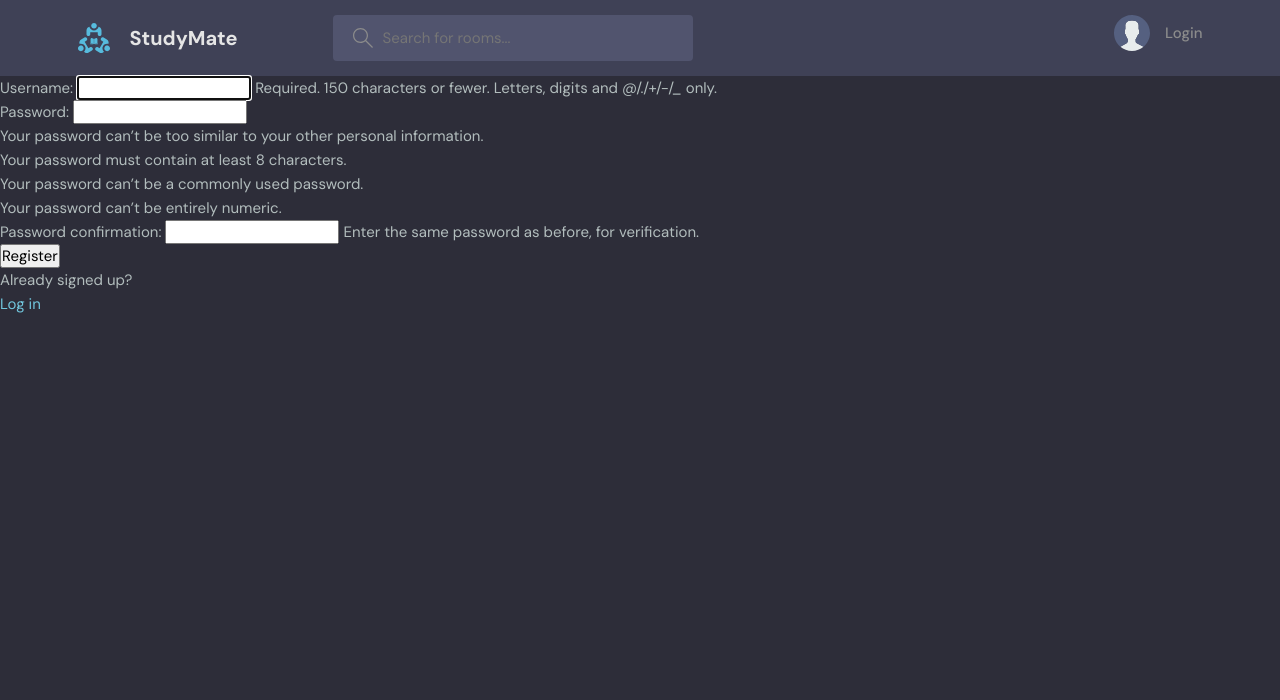
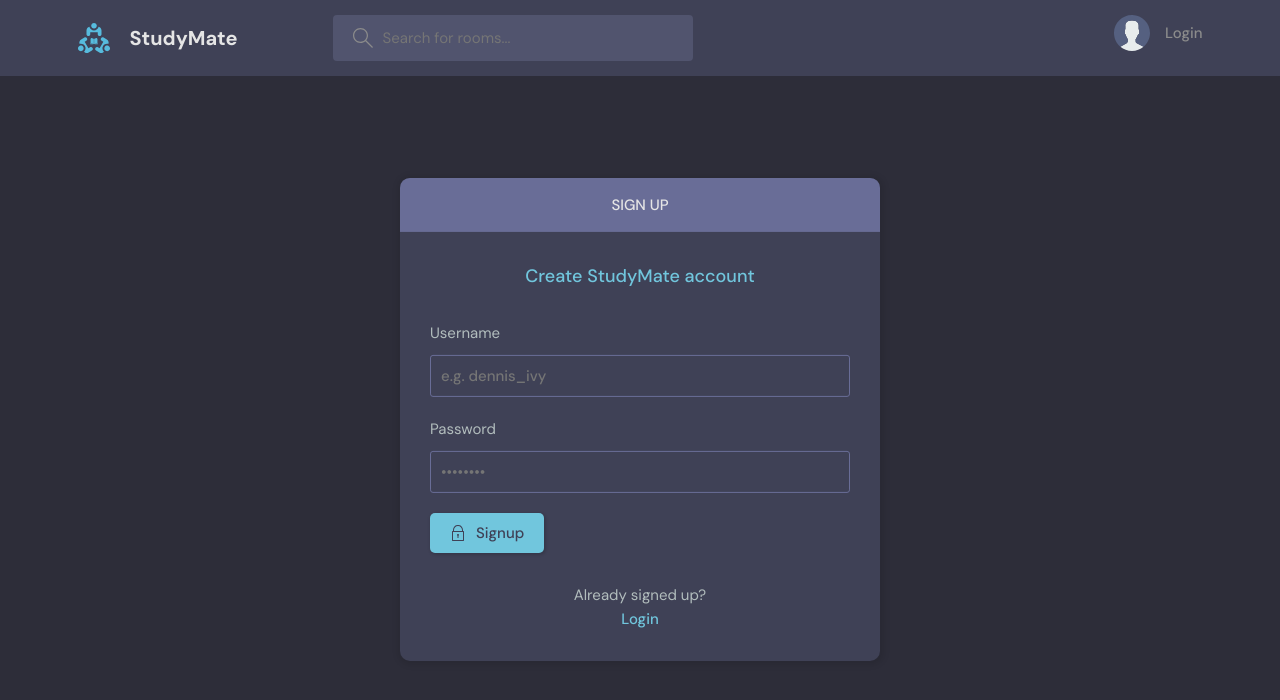
Before and after one commit to DerickMghanga/DJANGO-Developers-Online-Forum-App, a Django app: page /register/ in a window 1280 px wide. Shown: the top 700 px of the page. Run offline with Django 5.2, Linux system fonts and the light colour scheme.

Commit message:
login page done

```diff
--- a/studyMate/base/templates/base/delete.html
+++ b/studyMate/base/templates/base/delete.html
@@ -20,6 +20,7 @@
                     <h3>Back</h3>
                 </div>
             </div>
+
             <div class="layout__body">
                 <form class="form" action="" method="POST">
                     {% csrf_token %}
--- a/studyMate/base/templates/base/login_register.html
+++ b/studyMate/base/templates/base/login_register.html
@@ -1,40 +1,119 @@
 {% extends 'main.html' %}
 
 {% block content %}
+<main class="auth layout">
+<div class="container">
 
   {% if page == 'login' %}
-<div>
-    <form method="POST" action="">
+  <div class="layout__box">
+    <div class="layout__boxHeader">
+      <div class="layout__boxTitle">
+        <h3>Login</h3>
+      </div>
+    </div>
+    <div class="layout__body">
+      <h2 class="auth__tagline">Find your study partner</h2>
+
+      <form class="form" action="" method="POST">
         {% csrf_token %}
+        <div class="form__group form__group">
+          <label for="room_name">Username</label>
+          <input id="username" name="username" type="text" placeholder="e.g. dennis_ivy" />
+        </div>
+        <div class="form__group">
+          <label for="password">Password</label>
+          <input
+            id="password"
+            name="password"
+            type="password"
+            placeholder="&bull;&bull;&bull;&bull;&bull;&bull;&bull;&bull;"
+          />
+        </div>
 
-        <label >Username:</label>
-        <input type="text" name="username" placeholder="Enter Username">
+        <button class="btn btn--main" type="submit">
+          <svg
+            version="1.1"
+            xmlns="http://www.w3.org/2000/svg"
+            width="32"
+            height="32"
+            viewBox="0 0 32 32"
+          >
+            <title>lock</title>
+            <path
+              d="M27 12h-1v-2c0-5.514-4.486-10-10-10s-10 4.486-10 10v2h-1c-0.553 0-1 0.447-1 1v18c0 0.553 0.447 1 1 1h22c0.553 0 1-0.447 1-1v-18c0-0.553-0.447-1-1-1zM8 10c0-4.411 3.589-8 8-8s8 3.589 8 8v2h-16v-2zM26 30h-20v-16h20v16z"
+            ></path>
+            <path
+              d="M15 21.694v4.306h2v-4.306c0.587-0.348 1-0.961 1-1.694 0-1.105-0.895-2-2-2s-2 0.895-2 2c0 0.732 0.413 1.345 1 1.694z"
+            ></path>
+          </svg>
 
-        <label >Password:</label>
-        <input type="password" name="password" placeholder="Enter Password">
-
-        <input type="submit" value="Login">
+          Login
+        </button>
       </form>
 
-    <p>Havent signed up yet?</p>
-    <a href="{% url 'register' %}">Sign up</a>
+      <div class="auth__action">
+        <p>Haven't signed up yet?</p>
+        <a href="{% url 'register' %}" class="btn btn--link">Sign Up</a>
+      </div>
+    </div>
   </div>
 
   {% else %}
 
-<div>
-    <form method="POST" action="">
+  <div class="layout__box">
+    <div class="layout__boxHeader">
+      <div class="layout__boxTitle">
+        <h3>Sign up</h3>
+      </div>
+    </div>
+    <div class="layout__body">
+      <h2 class="auth__tagline">Create StudyMate account </h2>
+
+      <form class="form" action="" method="POST">
         {% csrf_token %}
+        <div class="form__group form__group">
+          <label for="room_name">Username</label>
+          <input id="username" name="username" type="text" placeholder="e.g. dennis_ivy" />
+        </div>
+        <div class="form__group">
+          <label for="password">Password</label>
+          <input
+            id="password"
+            name="password"
+            type="password"
+            placeholder="&bull;&bull;&bull;&bull;&bull;&bull;&bull;&bull;"
+          />
+        </div>
 
-        {{form.as_p}}
+        <button class="btn btn--main" type="submit">
+          <svg
+            version="1.1"
+            xmlns="http://www.w3.org/2000/svg"
+            width="32"
+            height="32"
+            viewBox="0 0 32 32"
+          >
+            <title>lock</title>
+            <path
+              d="M27 12h-1v-2c0-5.514-4.486-10-10-10s-10 4.486-10 10v2h-1c-0.553 0-1 0.447-1 1v18c0 0.553 0.447 1 1 1h22c0.553 0 1-0.447 1-1v-18c0-0.553-0.447-1-1-1zM8 10c0-4.411 3.589-8 8-8s8 3.589 8 8v2h-16v-2zM26 30h-20v-16h20v16z"
+            ></path>
+            <path
+              d="M15 21.694v4.306h2v-4.306c0.587-0.348 1-0.961 1-1.694 0-1.105-0.895-2-2-2s-2 0.895-2 2c0 0.732 0.413 1.345 1 1.694z"
+            ></path>
+          </svg>
 
-        <input type="submit" value="Register">
+          Signup
+        </button>
       </form>
 
+      <div class="auth__action">
         <p>Already signed up?</p>
-    <a href="{% url 'login' %}">Log in</a>
+        <a href="{% url 'login' %}" class="btn btn--link">Login</a>
       </div>
+    </div>
+  </div>
+
   {% endif %}
-
-
-{% endblock content %}
+</div>
+</main>
+{% endblock %}
```
Also changed, not shown: studyMate/base/templates/base/login_register_old.html (added, +40 -0 lines), studyMate/db.sqlite3. Lines whose indentation alone changed are shown as unchanged.
